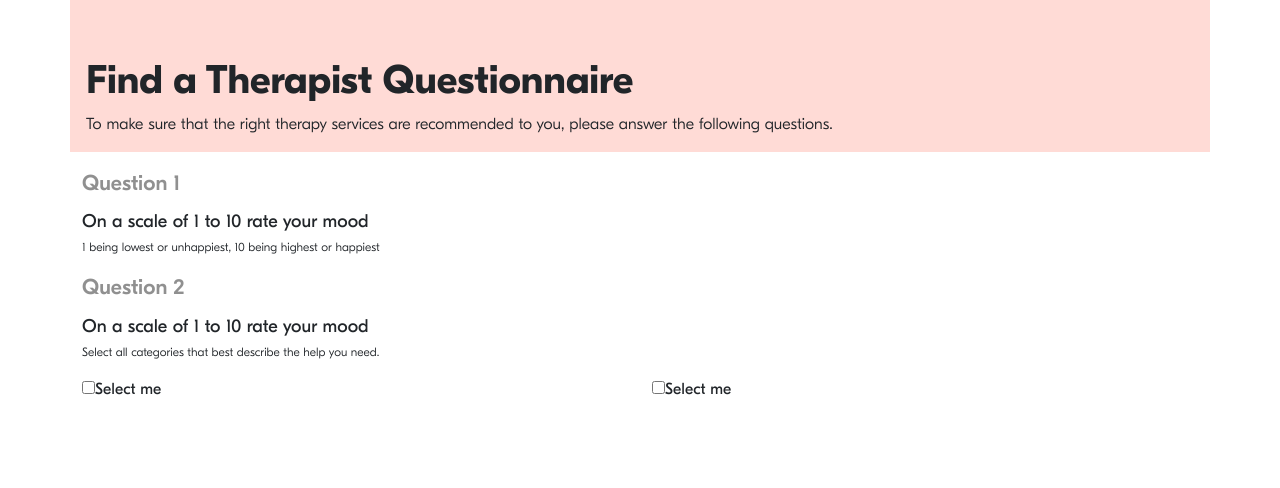
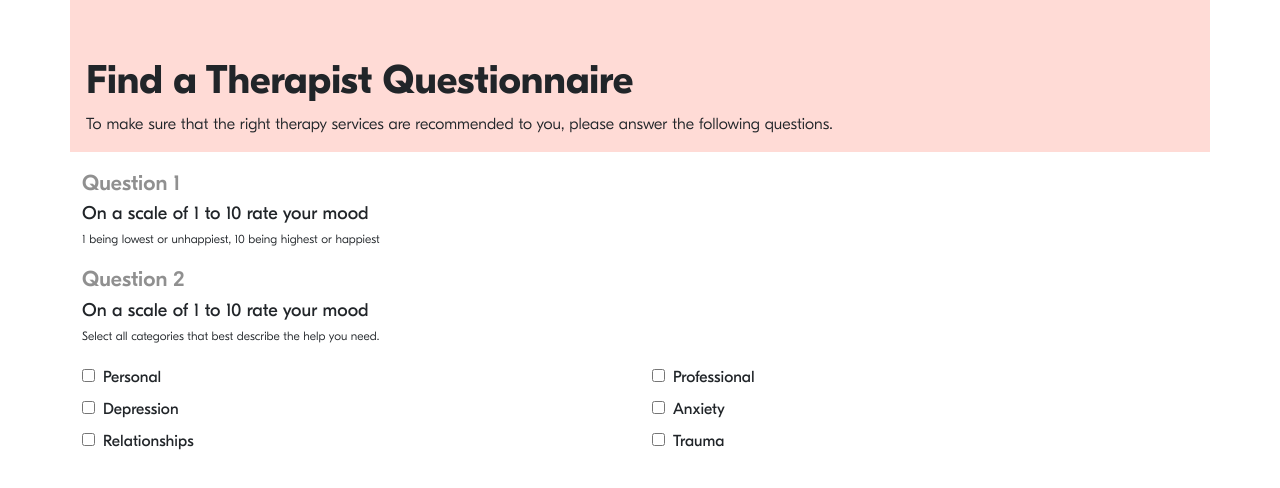
Before and after one commit to saivnm5/ld-hacks-mental-health, a React (Create React App) app: page /find-therapist in a window 1280 px wide. Shown: the top 488 px of the page. Built offline with nearby package versions, Linux system fonts and the light colour scheme.

Commit message:
update form design

```diff
--- a/src/App.css
+++ b/src/App.css
@@ -429,7 +429,7 @@ a:link{
   font-size: 1.35rem;
   font-weight: 500;
   color: #909090;
-  margin-bottom: .5rem;
+  margin-bottom: 0;
 }
 
 .form-text {
@@ -446,3 +446,12 @@ a:link{
   font-size: .75rem;
   font-weight: 300;
 }
+
+.checkbox-container {
+  padding-top: .25em;
+  padding-bottom: .25em;
+}
+
+.checkbox {
+  margin-right: .5em;
+}
--- a/src/FindATherapist.jsx
+++ b/src/FindATherapist.jsx
@@ -32,9 +32,17 @@ const FindATherapist = () => (
         </Form>
       </Col>
     </Row>
-    <Row>
-      <Col xs={6}><label><input type="checkbox" name="checkbox" />Select me</label></Col>
-      <Col xs={6}><label><input type="checkbox" name="checkbox" />Select me</label></Col>
+    <Row className='checkbox-container'>
+      <Col xs={6}><label><input className='checkbox' type="checkbox" name="checkbox" />Personal</label></Col>
+      <Col xs={6}><label><input className='checkbox' type="checkbox" name="checkbox" />Professional</label></Col>
+    </Row>
+    <Row className='checkbox-container'>
+      <Col xs={6}><label><input className='checkbox' type="checkbox" name="checkbox" />Depression</label></Col>
+      <Col xs={6}><label><input className='checkbox' type="checkbox" name="checkbox" />Anxiety</label></Col>
+    </Row>
+    <Row className='checkbox-container'>
+      <Col xs={6}><label><input className='checkbox' type="checkbox" name="checkbox" />Relationships </label></Col>
+      <Col xs={6}><label><input className='checkbox' type="checkbox" name="checkbox" />Trauma</label></Col>
     </Row>
   </Fragment>
   );
```
